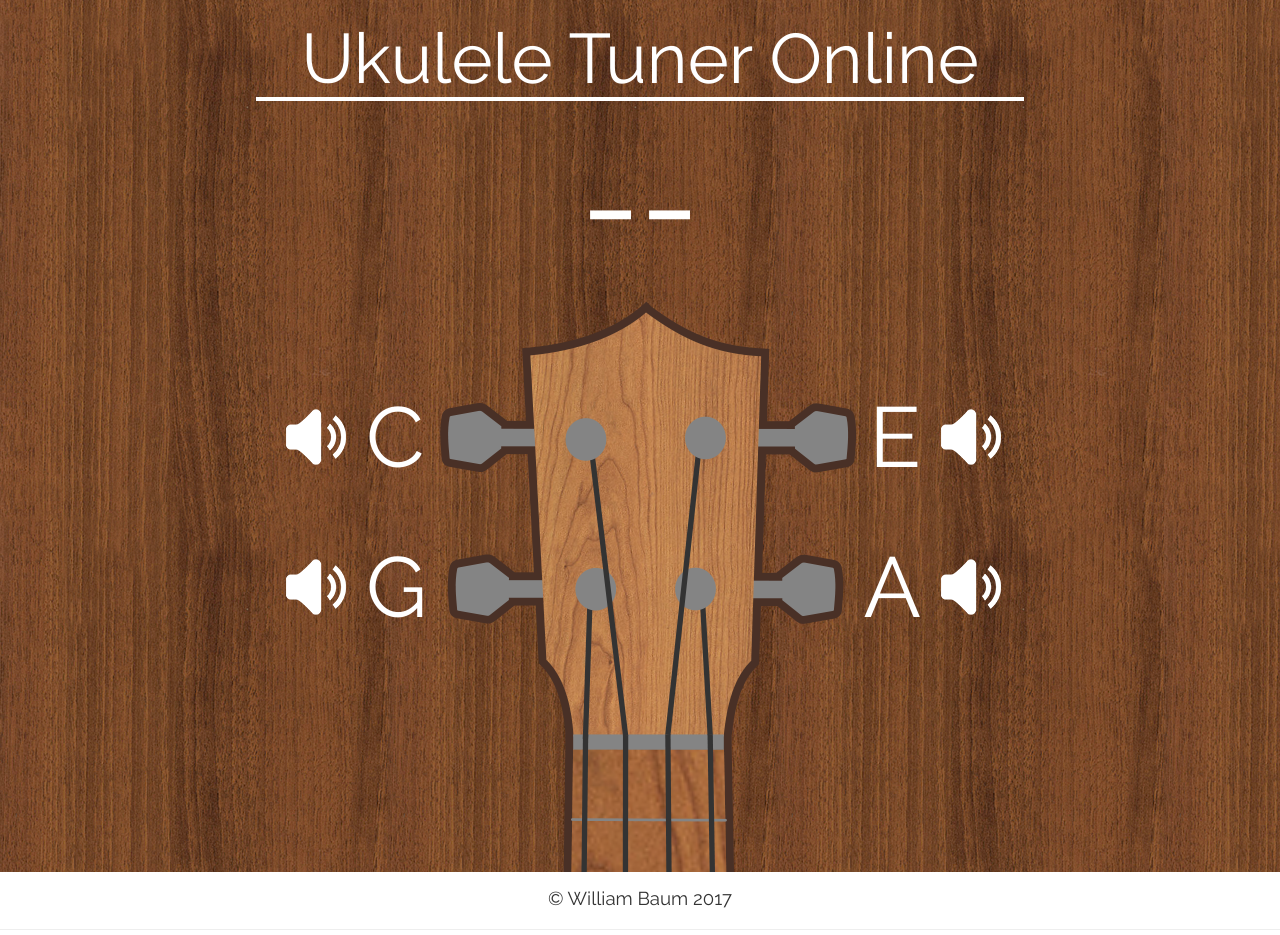
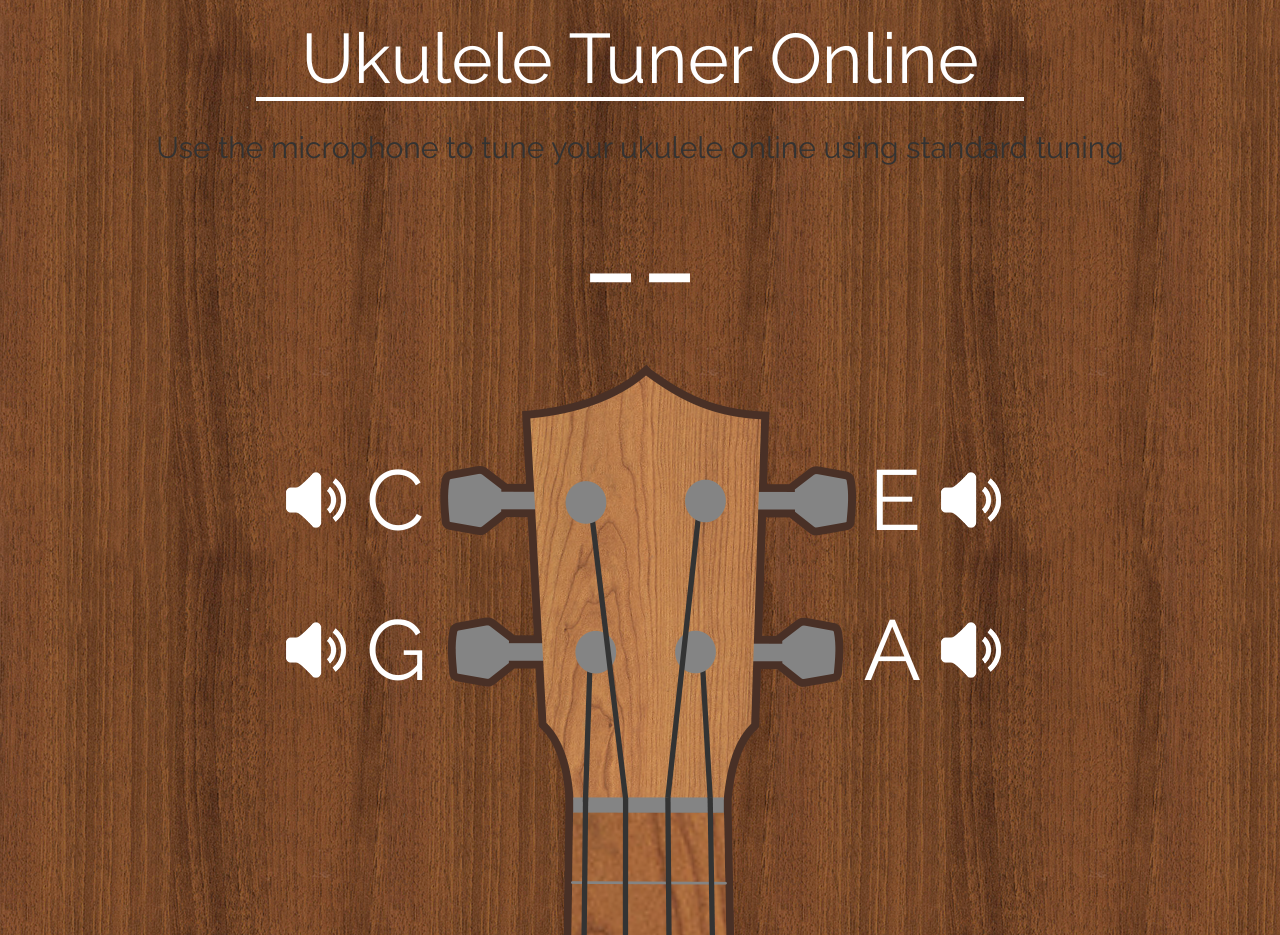
Before and after one commit to baumy1/Online-Ukulele-Tuner, a plain HTML site: page index.html in a window 1280 px wide. Shown: the top 935 px of the page. Drawn offline with Linux system fonts and the light colour scheme.

Commit message:
Update index.html

```diff
--- a/index.html
+++ b/index.html
@@ -168,6 +168,7 @@
 </div>-->
 
 <h1 class="header">Ukulele Tuner Online</h1>
+    <h2>Use the microphone to tune your ukulele online using standard tuning</h2>
 <div id="detector" class="vague">
     <div style="display: none" class="pitch"><span id="pitch">--</span>Hz</div>
     <div class="note"><span id="note">--</span></div>
```
